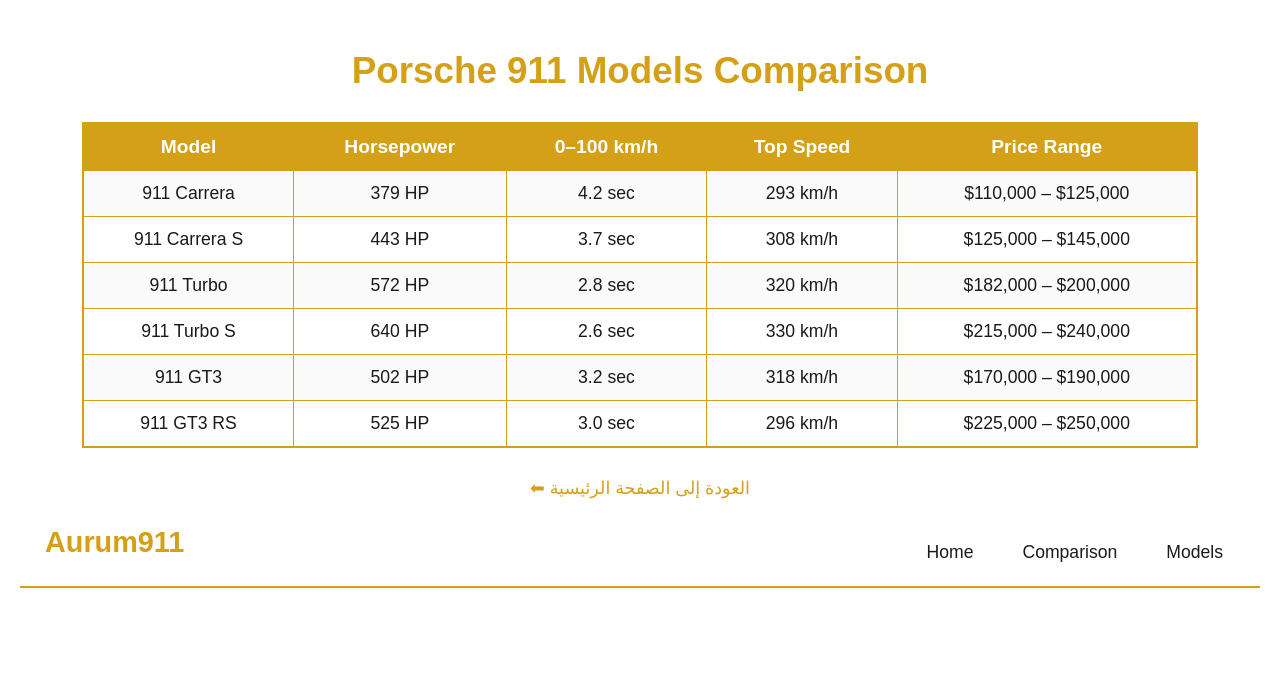
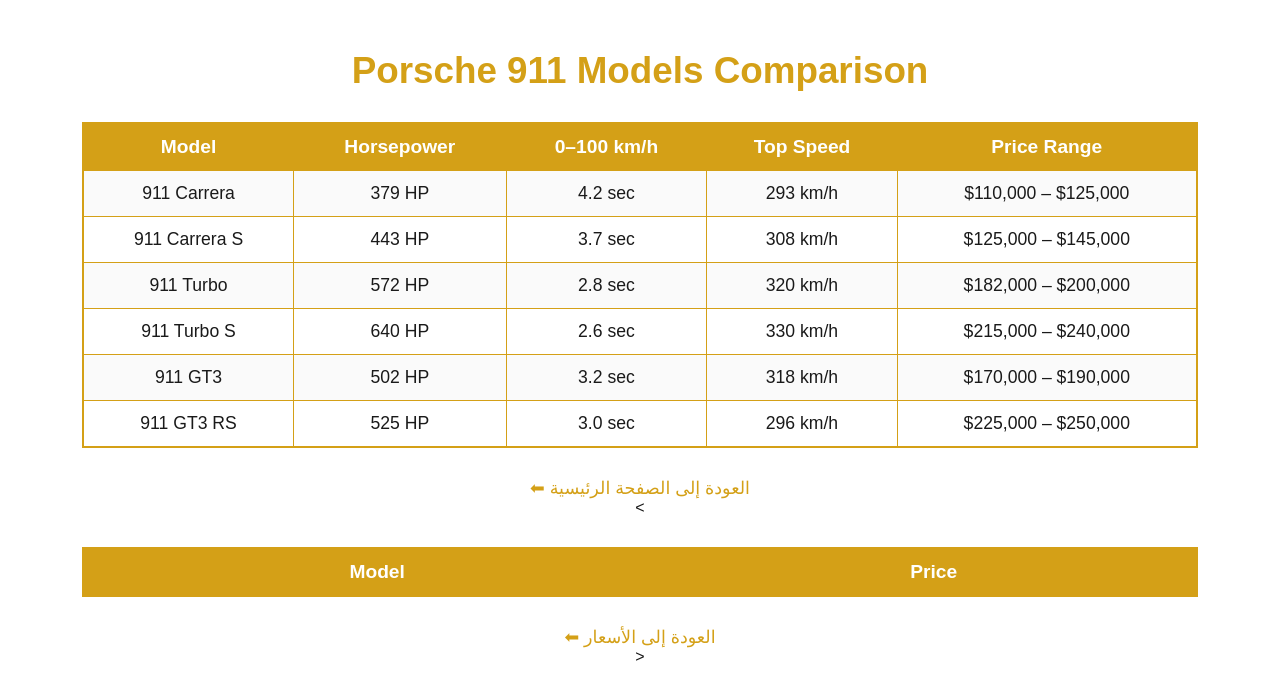
Before and after one commit to iso963/https-username-.github.io-Aurum911-, a plain HTML site: page compare.html in a window 1280 px wide. Drawn offline with Linux system fonts and the light colour scheme.

Commit message:
Update compare.html

```diff
--- a/compare.html
+++ b/compare.html
@@ -123,14 +123,27 @@
     </table>
 
     <a href="index.html">⬅ العودة إلى الصفحة الرئيسية</a>
+<script>
+document.addEventListener("DOMContentLoaded", () => {
+    const table = document.getElementById("compare-table");
+    const compareList = JSON.parse(localStorage.getItem("compareList")) || [];
 
-</body>
-    <nav class="navbar">
-    <div class="logo">Aurum911</div>
-    <ul>
-        <li><a href="index.html">Home</a></li>
-        <li><a href="compare.html">Comparison</a></li>
-        <li><a href="index.html#cars-section">Models</a></li>
-    </ul>
-</nav>
+    compareList.forEach(item => {
+        const row = document.createElement("tr");
+        row.innerHTML = `<td>${item.model}</td><td>${item.price}</td>`;
+        table.appendChild(row);
+    });
+});
+</script>
+
+<<table id="compare-table">
+    <tr>
+        <th>Model</th>
+        <th>Price</th>
+    </tr>
+</table>
+
+<a href="prices.html">⬅ العودة إلى الأسعار</a>
+>
+
 </html>
```
